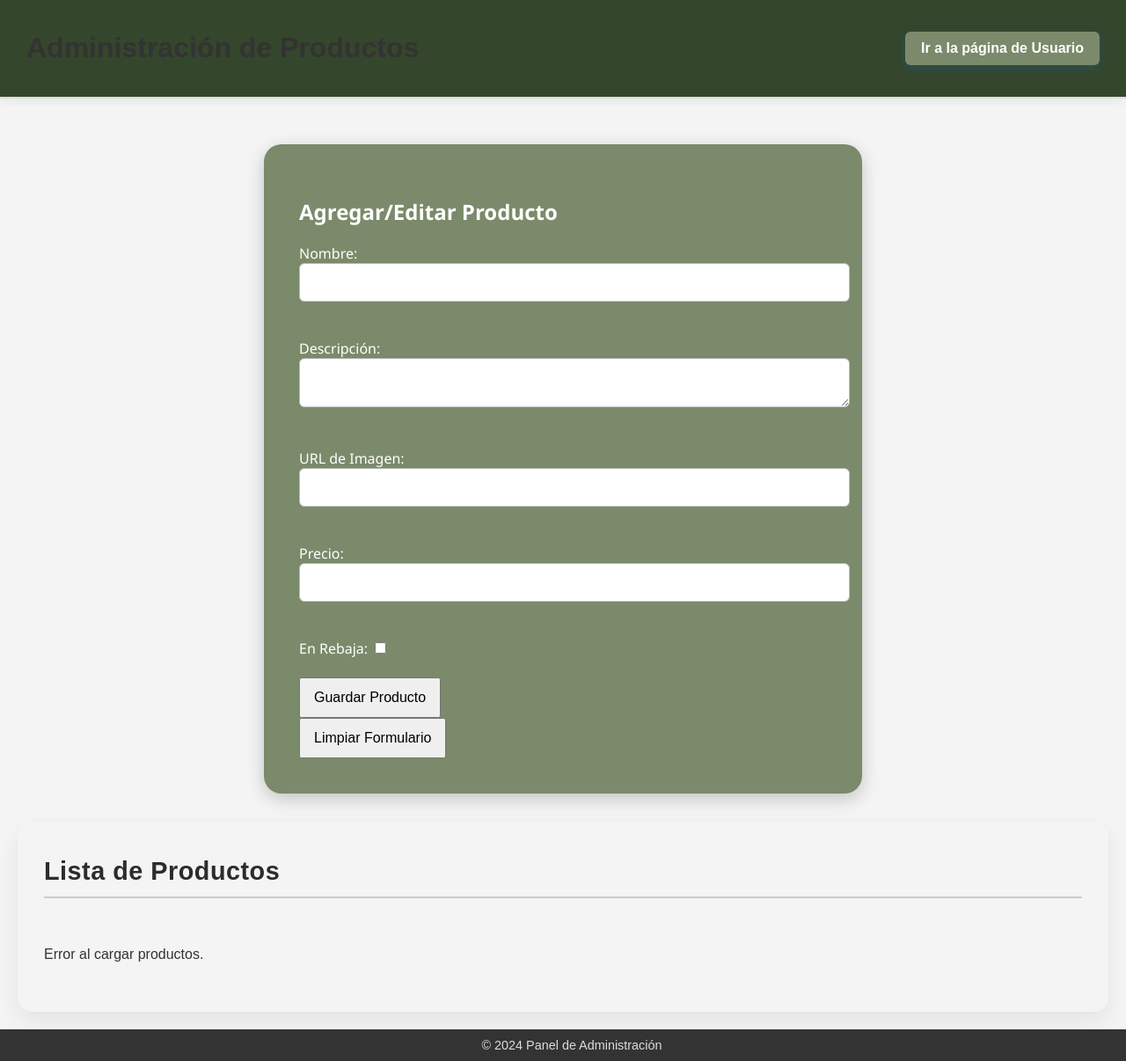
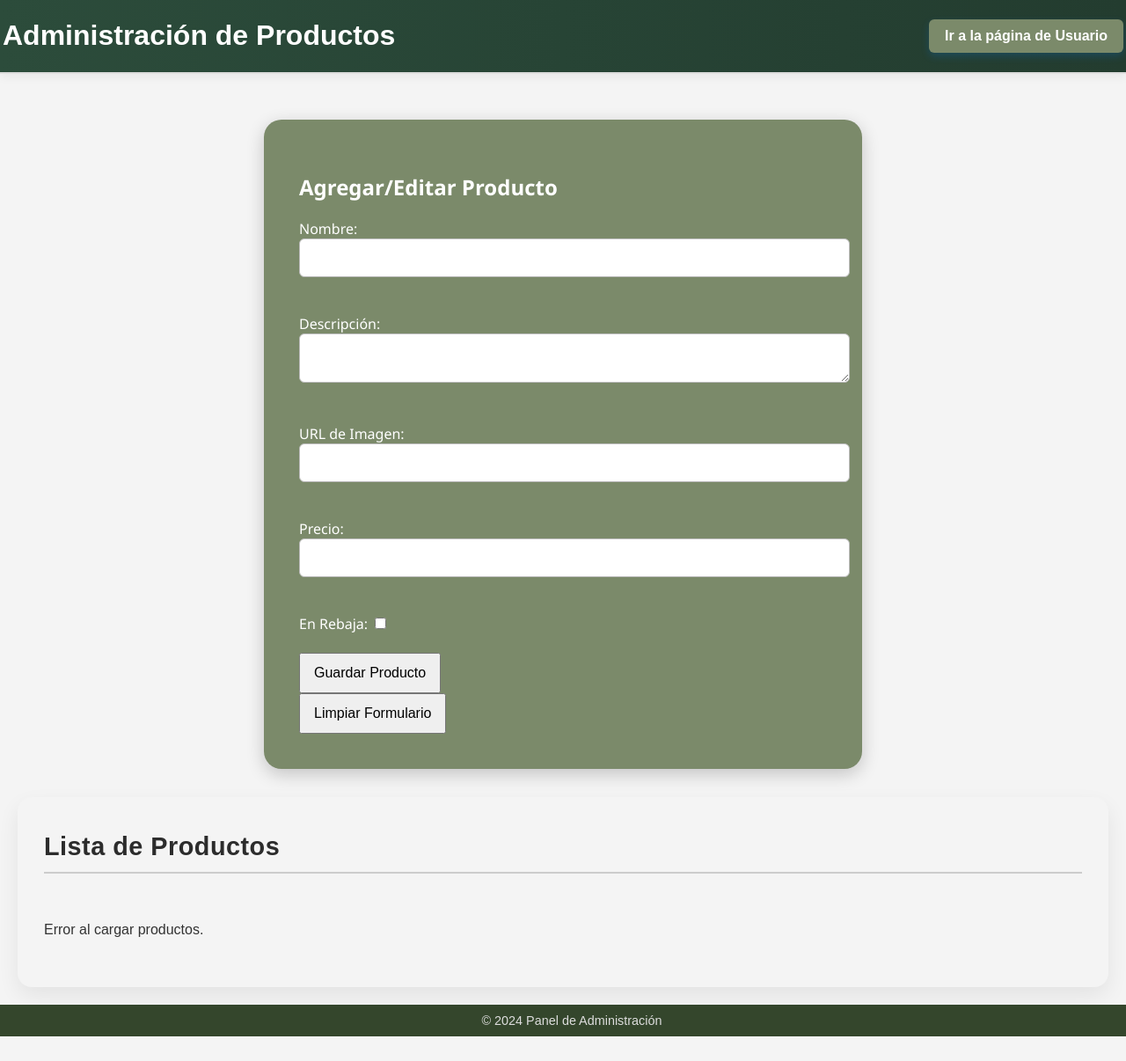
Before and after one commit to Chimba-hub/manoLORD, a website: page public/admin.html in a window 1280 px wide. Shown: the whole page at 88% size. After the commit the page ends 1178 px from the top, so only its background shows below. Drawn offline with Linux system fonts and the light colour scheme; no server answers.

Commit message:
el poli god

```diff
--- a/public/css/styles.css
+++ b/public/css/styles.css
@@ -12,11 +12,12 @@ body {
     display: flex;
     justify-content: space-between;
     align-items: center;
-    background-color: #34462c; /* color neutro claro original */
-    padding: 15px 30px;
+    background: linear-gradient(to right, #2c4c3b, #274435, #233c2f); /* degradado verde claro a oscuro */
+    padding: 1px 3px;
     border-bottom: 2px solid #ddd;
     box-shadow: 0 4px 10px rgba(0, 0, 0, 0.05);
 }
+
 
 header a {
     text-decoration: none;
@@ -27,6 +28,10 @@ header a {
     font-weight: 600;
     transition: background-color 0.3s ease, transform 0.2s ease;
     box-shadow: 0 4px 10px rgba(0, 123, 255, 0.2);
+}
+
+header h1 {
+    color: white;
 }
 
 header a:hover {
@@ -114,7 +119,7 @@ main {
 }
 
 footer {
-    background-color: #333; /* Ejemplo de color de footer */
+    background-color: #34462c; /* Ejemplo de color de footer */
     color: white;
     padding: 10px;
     text-align: center;
@@ -122,6 +127,7 @@ footer {
     bottom: 0;
     width: 100%;
 }
+
 
 /* --- Estilos para el Formulario de Administrador --- */
 #formulario-producto {
```
Also changed, not shown: public/index.html (+3 -1 lines), public/assets/integrante1.png (added), public/assets/integrante2.png (added).
